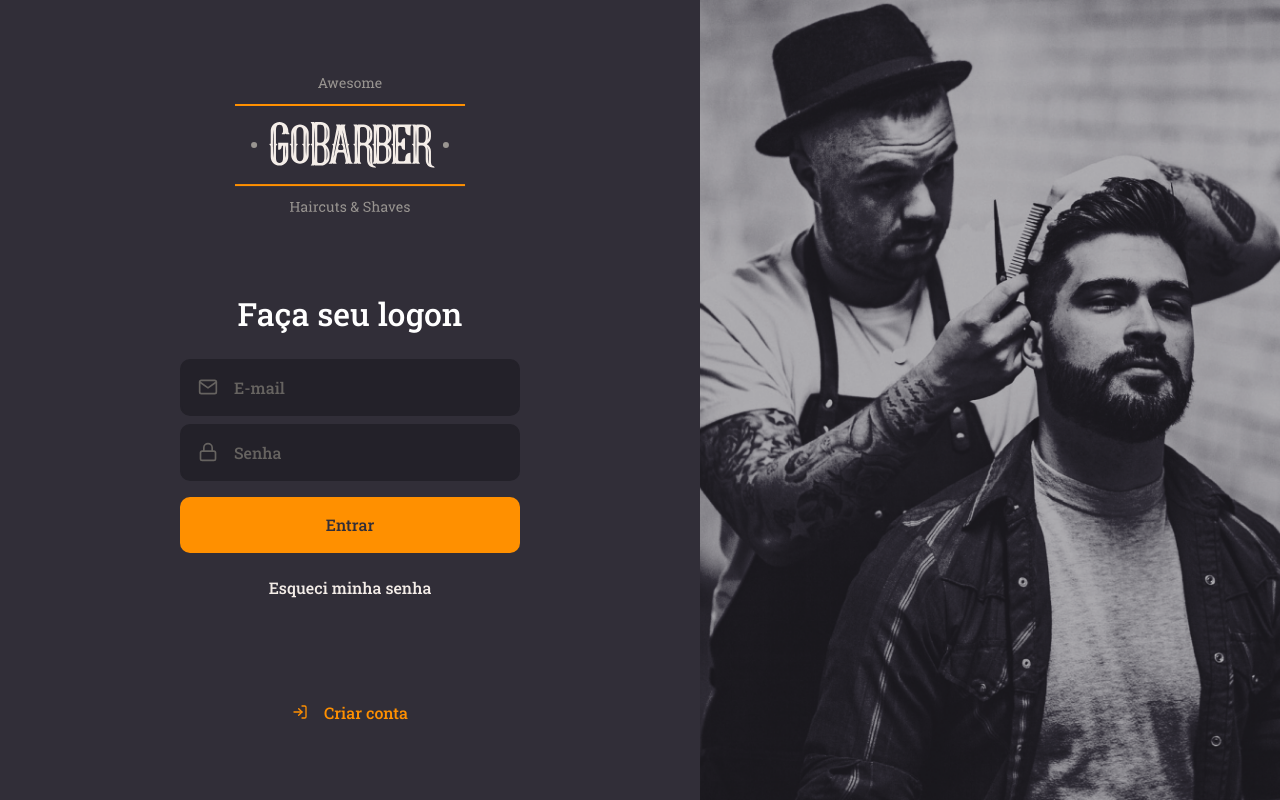
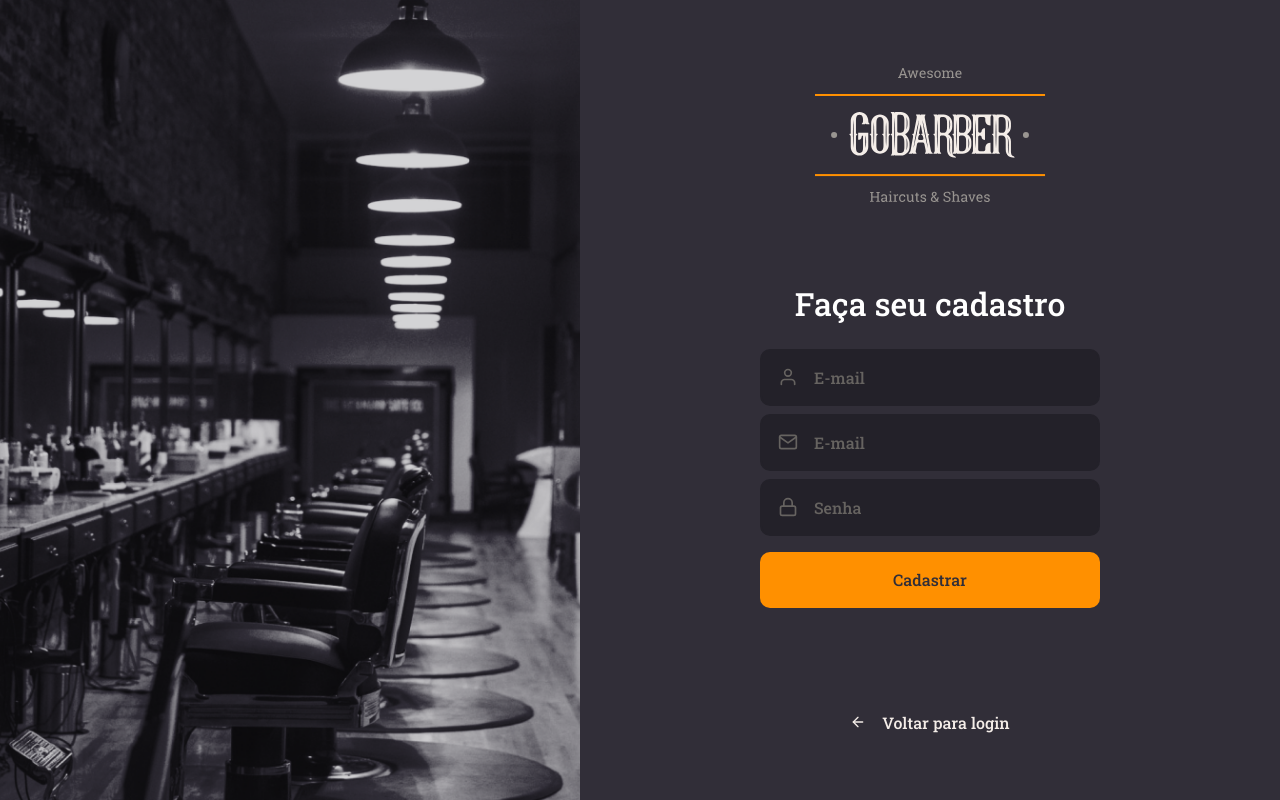
Before and after one commit to DeeSouza/Frontend-GoBarber-Typescript, a React (Create React App) app: page /signup in a window 1280 px wide. Built offline with nearby package versions, Linux system fonts and the light colour scheme.

Commit message:
:art: Create signup page

```diff
--- a/src/App.tsx
+++ b/src/App.tsx
@@ -1,11 +1,11 @@
 import React from 'react';
 
-import SignIn from './pages/SignIn';
+import SignUp from './pages/SignUp';
 import GlobalStyle from './styles/global';
 
 const App: React.FC = () => (
   <>
-    <SignIn />
+    <SignUp />
     <GlobalStyle />
   </>
 );
--- /dev/null
+++ b/src/pages/SignUp/index.tsx
@@ -0,0 +1,41 @@
+import React from 'react';
+import { FiMail, FiLock, FiUser, FiArrowLeft } from 'react-icons/fi';
+
+import logoImg from '../../assets/logo.svg';
+
+import { Container, Content, Background } from './styles';
+
+import Input from '../../components/Input';
+import Button from '../../components/Button';
+
+const SignUp: React.FC = () => (
+  <Container>
+    <Background />
+
+    <Content>
+      <img src={logoImg} alt="GoBarber" />
+
+      <form action="" autoComplete="off">
+        <h1>Faça seu cadastro</h1>
+
+        <Input name="name" icon={FiUser} type="text" placeholder="E-mail" />
+        <Input name="email" icon={FiMail} type="text" placeholder="E-mail" />
+        <Input
+          name="password"
+          icon={FiLock}
+          type="password"
+          placeholder="Senha"
+        />
+
+        <Button type="submit">Cadastrar</Button>
+      </form>
+
+      <a href="register">
+        <FiArrowLeft />
+        Voltar para login
+      </a>
+    </Content>
+  </Container>
+);
+
+export default SignUp;
--- /dev/null
+++ b/src/pages/SignUp/styles.ts
@@ -0,0 +1,65 @@
+import styled from 'styled-components';
+import { shade } from 'polished';
+
+import signUpBackgroundImg from '../../assets/sign-up-background.png';
+
+export const Container = styled.div`
+  height: 100vh;
+  display: flex;
+  align-items: stretch;
+`;
+
+export const Content = styled.div`
+  display: flex;
+  flex-direction: column;
+  align-items: center;
+  justify-content: center;
+  width: 100%;
+  max-width: 700px;
+
+  form {
+    margin: 80px 0px;
+    width: 340px;
+    text-align: center;
+
+    h1 {
+      margin-bottom: 24px;
+    }
+
+    a {
+      color: #f4ede8;
+      margin-top: 24px;
+      display: block;
+      text-decoration: none;
+      transition: all 0.25s ease-out;
+
+      &:hover {
+        color: ${shade(0.2, '#f4ede8')};
+      }
+    }
+  }
+
+  > a {
+    color: #f4ede8;
+    margin-top: 24px;
+    display: block;
+    text-decoration: none;
+    transition: all 0.25s ease-out;
+    display: flex;
+    align-items: center;
+
+    &:hover {
+      color: ${shade(0.2, '#f4ede8')};
+    }
+
+    svg {
+      margin-right: 16px;
+    }
+  }
+`;
+
+export const Background = styled.div`
+  flex: 1;
+  background: url(${signUpBackgroundImg}) no-repeat center;
+  background-size: cover;
+`;
```
Also changed, not shown: src/assets/sign-up-background.png (added).
